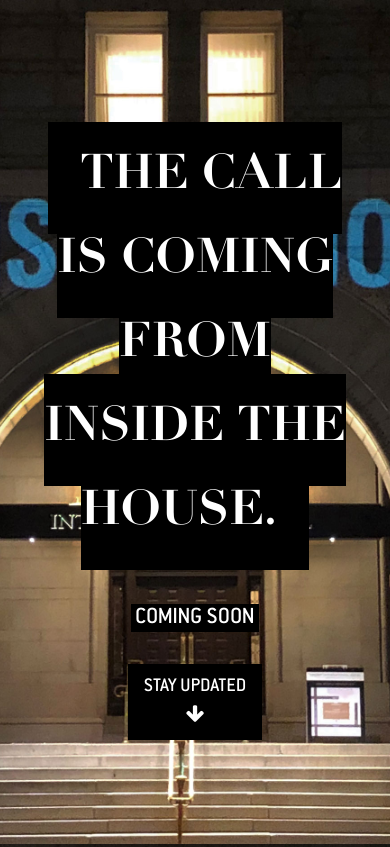
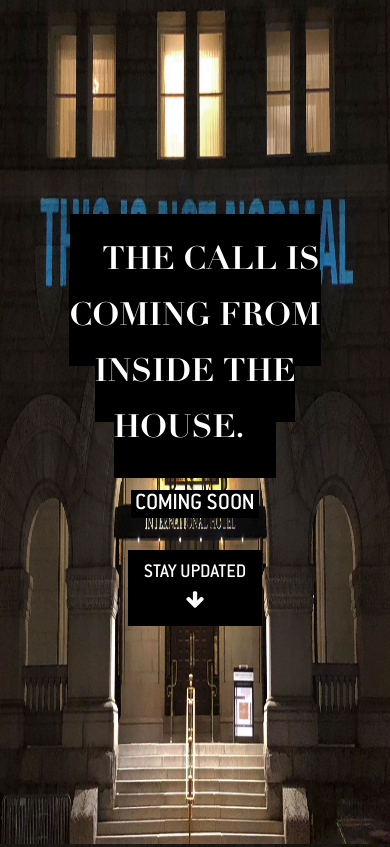
Before and after one commit to thisisnotnormalfilm/tinnsite, a website: page index.html in a window 390 px wide. Shown: the top 847 px of the page. Drawn offline with nearby package versions, Linux system fonts and the light colour scheme; a web font is replaced by a local one.

Commit message:
og image fix

```diff
--- a/css/stylish-portfolio.css
+++ b/css/stylish-portfolio.css
@@ -42,12 +42,15 @@ body {
   box-sizing: border-box;
   color:white;
   text-align: center;
+  background-color: black;
 }
 
 
 @media (max-width: 900px){
-  background-size: 100% auto;
-  background-position:0 0;
+  body {
+    background-size: 100% auto;
+    background-position: 0 0;
+  }
   }
 
 h5,h2{
@@ -71,7 +74,7 @@ h5 span,h2 span{
   font-weight: 700;
   text-transform: uppercase;
   font-size: 6rem;
-  max-width: 80%;
+  max-width: 1000px;
   margin: auto;
   line-height: 1.75;
 
@@ -315,11 +318,11 @@ footer {
 
 
 
-@media (max-width: 900px){
+@media (max-width: 1000px){
   .text-vertical-center h3, h1 {
-    font-size: 3rem;
+    font-size: 2rem;
     max-width: 100%;
-    padding: 2rem;
+    padding: 1rem;
   }
   section>div, footer>div, header>div{
     width: 100%;
--- a/index.html
+++ b/index.html
@@ -4,7 +4,7 @@
 <head>
     <meta charset="utf-8">
     <meta name="viewport" content="width=device-width, initial-scale=1, shrink-to-fit=no">
-    <meta property="og:image" content="http://thisisnotnormalfilm.com/img/TINN.JPG" itemprop="image">
+    <meta property="og:image" content="http://thisisnotnormalfilm.com/img/TINN.jpg" itemprop="image">
     <meta property="og:url" content="http://thisisnotnormalfilm.com">
     <meta property="og:Title" content="http://thisisnotnormalfilm.com">
     <meta name="author" content="This is Not Normal Film">
```
